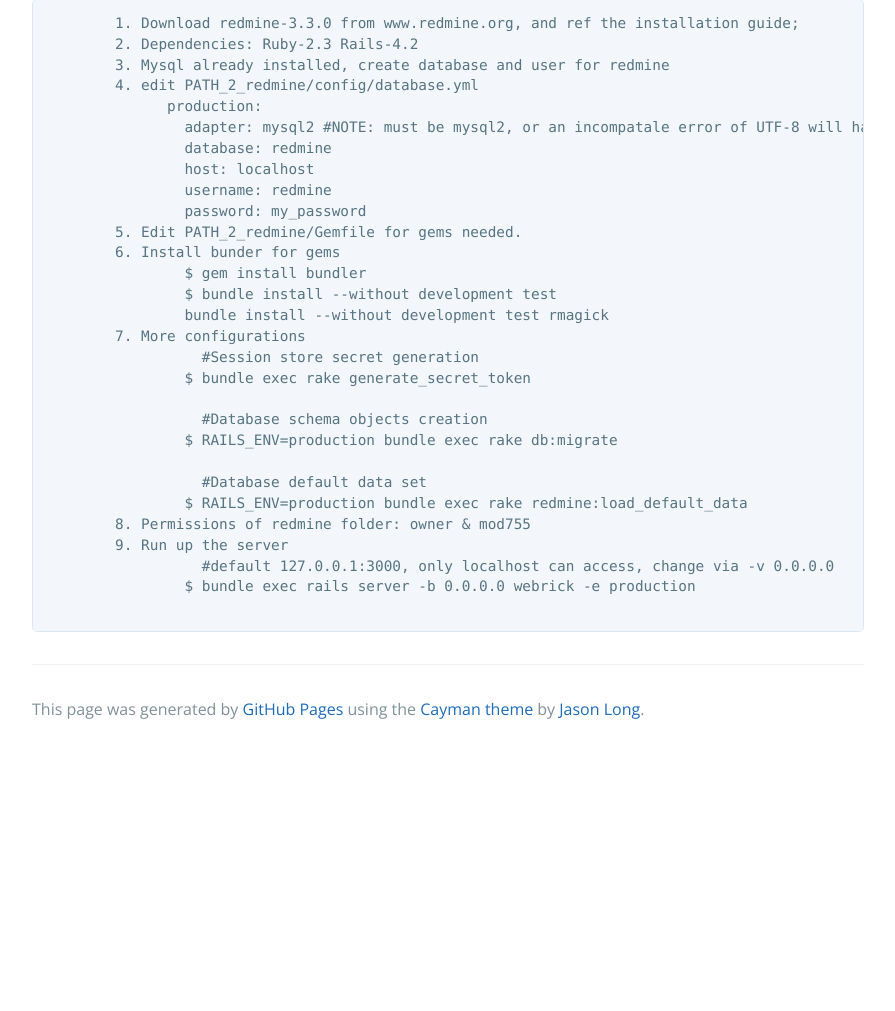
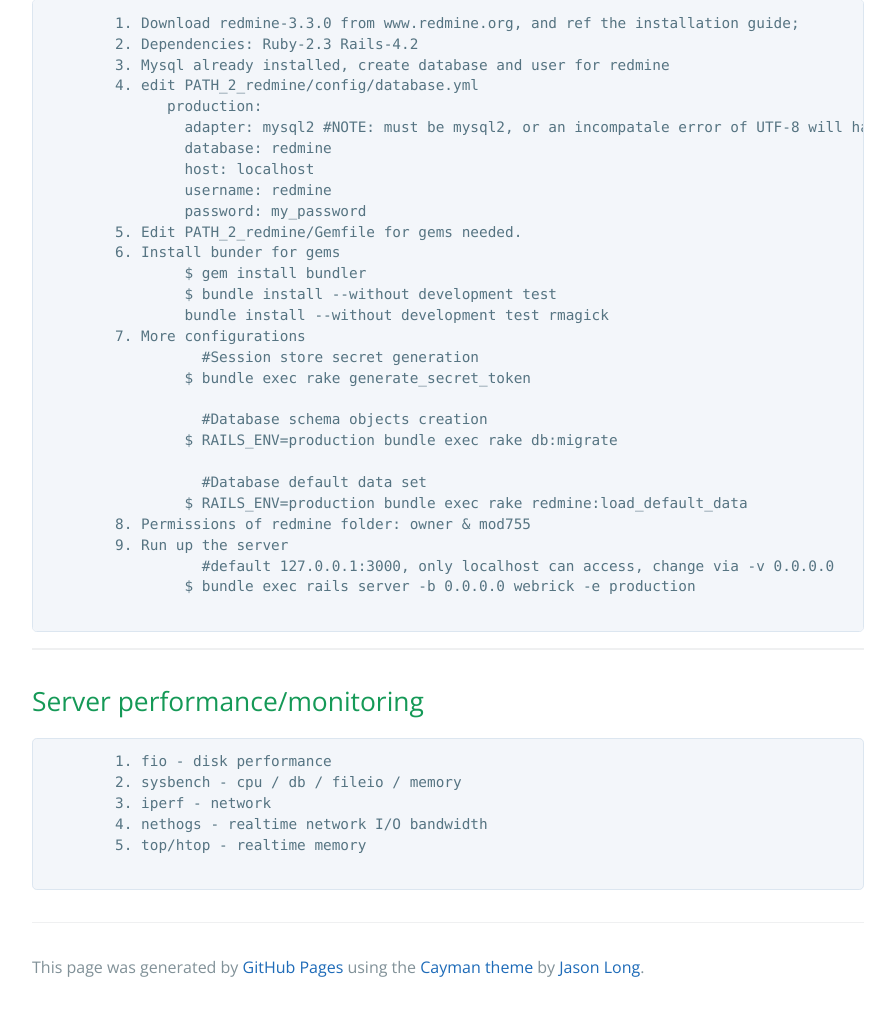
Before and after one commit to cruisehuang/cruisehuang.github.io, a plain HTML site: page index.html in a window 1280 px wide. Shown: the part 7106-8117 px from the top of the page, without its empty margins (192-1087 px from the left). Before the commit the page ends 7859 px from the top, so only its background shows below. Drawn offline with nearby package versions, Linux system fonts and the light colour scheme.

Commit message:
server monitoring

```diff
--- a/index.html
+++ b/index.html
@@ -318,6 +318,15 @@
                 $ bundle exec rails server -b 0.0.0.0 webrick -e production
       </pre>
 
+      <hr/>
+      <h2>Server performance/monitoring </h2>
+      <pre>
+        1. fio - disk performance
+        2. sysbench - cpu / db / fileio / memory
+        3. iperf - network
+        4. nethogs - realtime network I/O bandwidth
+        5. top/htop - realtime memory
+      </pre>
 
 
       <footer class="site-footer">
```
